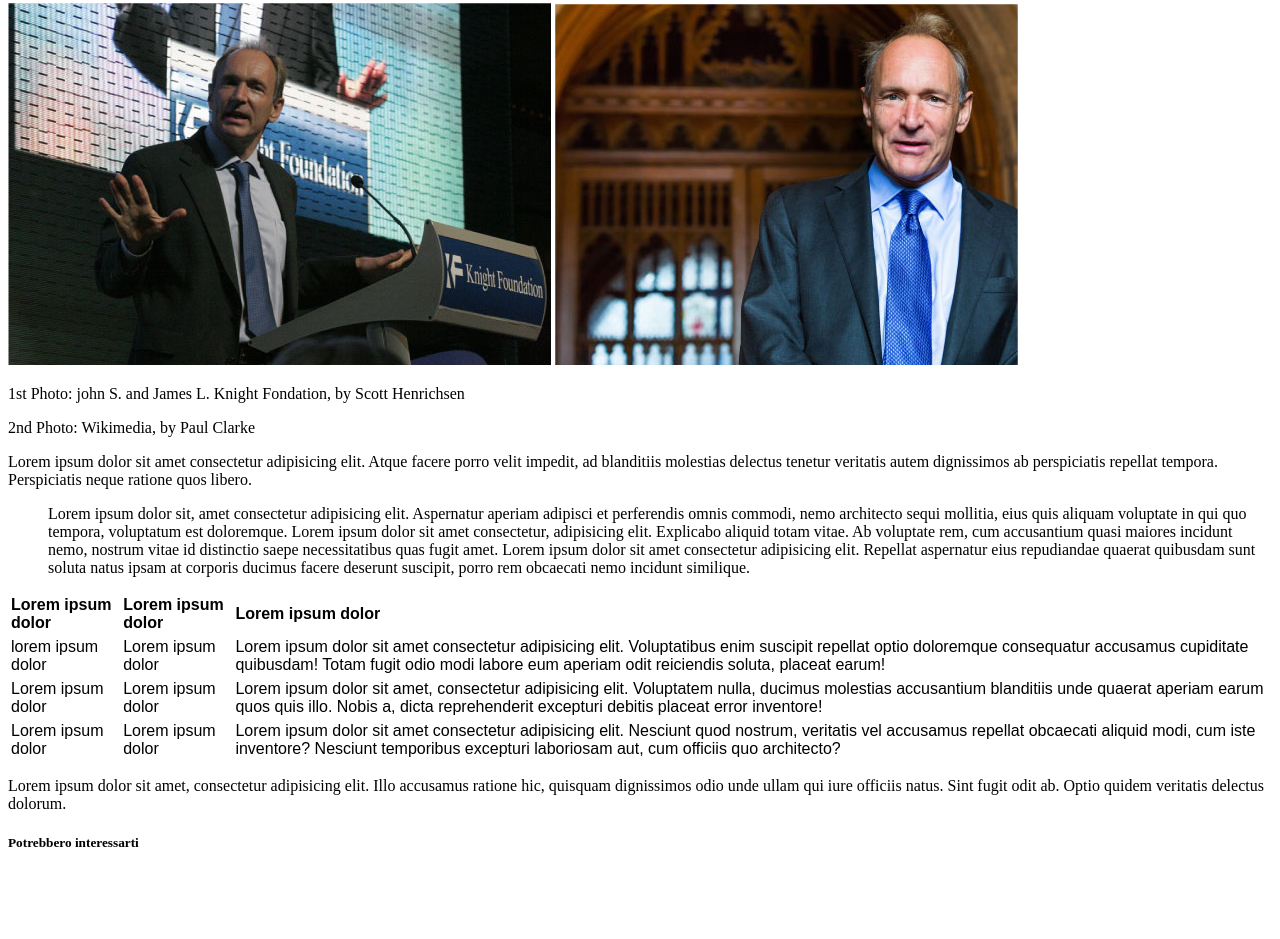
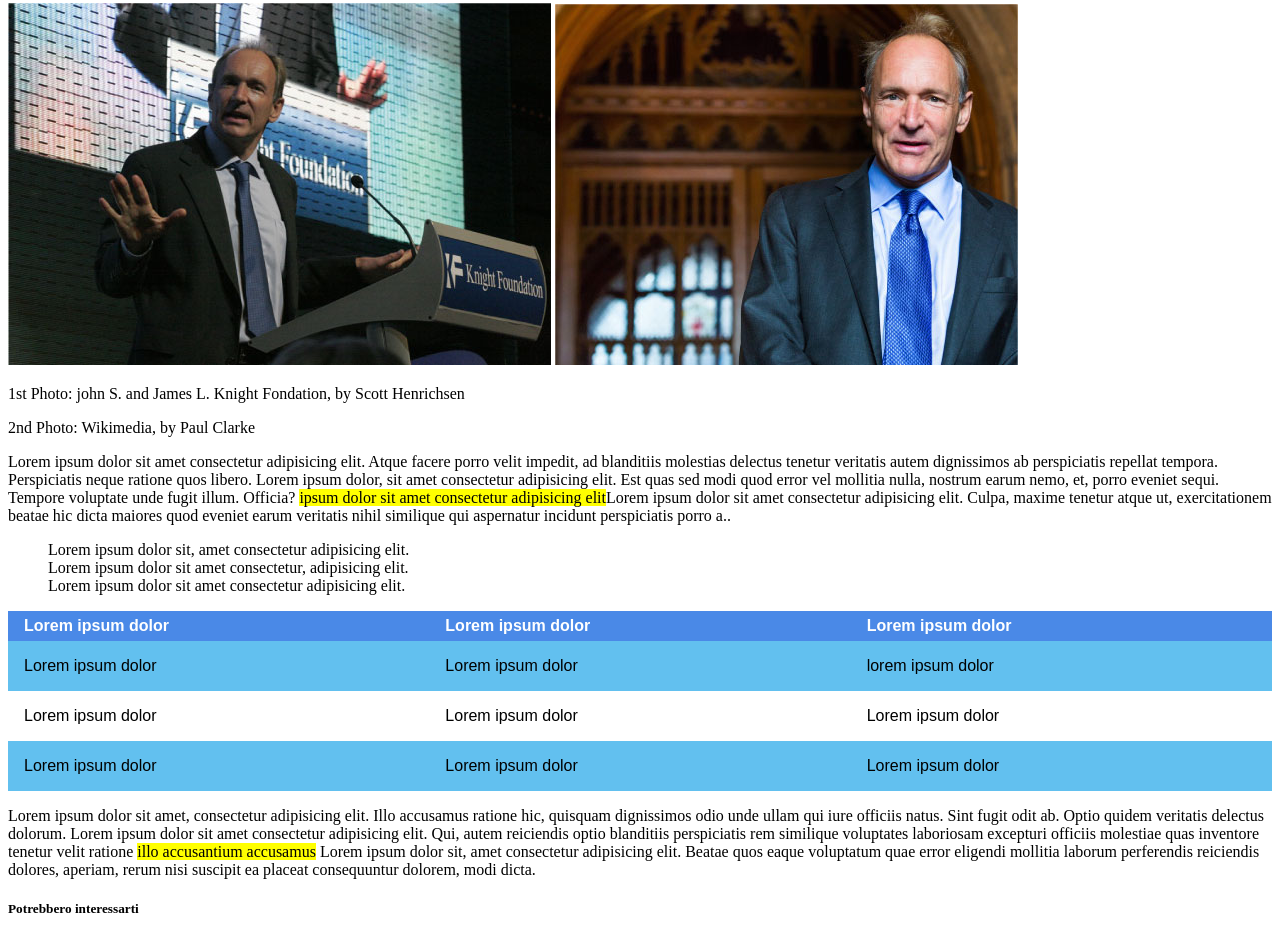
Before and after one commit to GioPa97/html-css-booleaner, a plain HTML site: page index.html in a window 1280 px wide. Shown: the part 256-1195 px from the top of the page. Before the commit the page ends 1129 px from the top, so only its background shows below. Drawn offline with Linux system fonts and the light colour scheme.

Commit message:
Finita tabella, aggiunti mark

```diff
--- a/index.html
+++ b/index.html
@@ -31,69 +31,57 @@
                     blanditiis
                     molestias delectus tenetur veritatis autem dignissimos ab perspiciatis repellat tempora.
                     Perspiciatis neque
-                    ratione quos libero.</p>
+                    ratione quos libero. Lorem ipsum dolor, sit amet consectetur adipisicing elit. Est quas sed modi
+                    quod error vel mollitia nulla, nostrum earum nemo, et, porro eveniet sequi. Tempore voluptate unde
+                    fugit illum. Officia? <mark>ipsum dolor sit amet consectetur adipisicing elit</mark>Lorem ipsum
+                dolor sit amet consectetur adipisicing elit. Culpa, maxime tenetur atque ut, exercitationem beatae hic
+                dicta maiores quod eveniet earum veritatis nihil similique qui aspernatur incidunt perspiciatis porro
+                a..</p>
                 <div>
                     <ul>
-                        <il>Lorem ipsum dolor sit, amet consectetur adipisicing elit. Aspernatur aperiam adipisci et
-                            perferendis
-                            omnis commodi, nemo architecto sequi mollitia, eius quis aliquam voluptate in qui quo
-                            tempora,
-                            voluptatum est doloremque.</il>
-                        <il>Lorem ipsum dolor sit amet consectetur, adipisicing elit. Explicabo aliquid totam vitae. Ab
-                            voluptate
-                            rem, cum accusantium quasi maiores incidunt nemo, nostrum vitae id distinctio saepe
-                            necessitatibus
-                            quas
-                            fugit amet.</il>
-                        <il>Lorem ipsum dolor sit amet consectetur adipisicing elit. Repellat aspernatur eius
-                            repudiandae
-                            quaerat
-                            quibusdam sunt soluta natus ipsam at corporis ducimus facere deserunt suscipit, porro rem
-                            obcaecati
-                            nemo
-                            incidunt similique.</il>
+                        <il>Lorem ipsum dolor sit, amet consectetur adipisicing elit.</il><br>
+
+                        <il>Lorem ipsum dolor sit amet consectetur, adipisicing elit.</il><br>
+
+                        <il>Lorem ipsum dolor sit amet consectetur adipisicing elit.</il><br>
+
                     </ul>
                 </div>
-                <div>
-                    <table>
+
+                <table id="tablestyle">
                     <tr>
                         <th>Lorem ipsum dolor</th>
                         <th>Lorem ipsum dolor</th>
                         <th>Lorem ipsum dolor</th>
                     </tr>
                     <tr>
+                        <td>Lorem ipsum dolor</td>
+                        <td>Lorem ipsum dolor</td>
                         <td>lorem ipsum dolor</td>
-                            <td>Lorem ipsum dolor</td>
-                            <td>Lorem ipsum dolor sit amet consectetur adipisicing elit. Voluptatibus enim suscipit
-                                repellat
-                                optio doloremque consequatur accusamus cupiditate quibusdam! Totam fugit odio modi
-                                labore eum
-                                aperiam odit reiciendis soluta, placeat earum!</td>
                     </tr>
                     <tr>
                         <td>Lorem ipsum dolor</td>
                         <td>Lorem ipsum dolor</td>
-                            <td>Lorem ipsum dolor sit amet, consectetur adipisicing elit. Voluptatem nulla, ducimus
-                                molestias
-                                accusantium blanditiis unde quaerat aperiam earum quos quis illo. Nobis a, dicta
-                                reprehenderit
-                                excepturi debitis placeat error inventore!</td>
+                        <td>Lorem ipsum dolor</td>
                     </tr>
                     <tr>
                         <td>Lorem ipsum dolor</td>
                         <td>Lorem ipsum dolor</td>
-                            <td>Lorem ipsum dolor sit amet consectetur adipisicing elit. Nesciunt quod nostrum,
-                                veritatis vel
-                                accusamus repellat obcaecati aliquid modi, cum iste inventore? Nesciunt temporibus
-                                excepturi
-                                laboriosam aut, cum officiis quo architecto?</td>
+                        <td>Lorem ipsum dolor</td>
                     </tr>
+
                 </table>
-                </div>
+
+
                 <p>Lorem ipsum dolor sit amet, consectetur adipisicing elit. Illo accusamus ratione hic, quisquam
                     dignissimos
                     odio unde ullam qui iure officiis natus. Sint fugit odit ab. Optio quidem veritatis delectus
-                    dolorum.</p>
+                    dolorum. Lorem ipsum dolor sit amet consectetur adipisicing elit. Qui, autem reiciendis optio
+                    blanditiis perspiciatis rem similique voluptates laboriosam excepturi officiis molestiae quas
+                    inventore tenetur velit ratione <mark>illo accusantium accusamus</mark>
+                    Lorem ipsum dolor sit, amet consectetur adipisicing elit. Beatae quos eaque voluptatum quae error
+                    eligendi mollitia laborum perferendis reiciendis dolores, aperiam, rerum nisi suscipit ea placeat
+                    consequuntur dolorem, modi dicta.</p>
                 <h5><b>Potrebbero interessarti</b></h5>
 
 
--- a/style.css
+++ b/style.css
@@ -16,15 +16,35 @@
 
 }
 
-table {
-    font-family: arial, sans-serif;
+#tablestyle {
+    font-family: Arial, Helvetica, sans-serif;
     border-collapse: collapse;
     width: 100%;
+    text-align: left;
 }
 
-td,
-th {
+
+#tablestyle td, #tablestyle th {
+
+
+    padding: 16px;
+}
+
+#tablestyle tr:nth-child(even) {
+    background-color: rgb(98, 192, 239);
+
+}
+
+
+
+#tabletr {
+    padding-top: 12px;
+}
+#tablestyle th {
+    padding-top: 6px;
+    padding-bottom: 6px;
     text-align: left;
-    text-size-adjust: small;
-    padding: 3px;
-}
+    background-color: #4a89e7;
+    color: white;
+
+]}
```
Lines whose indentation alone changed are shown as unchanged.
